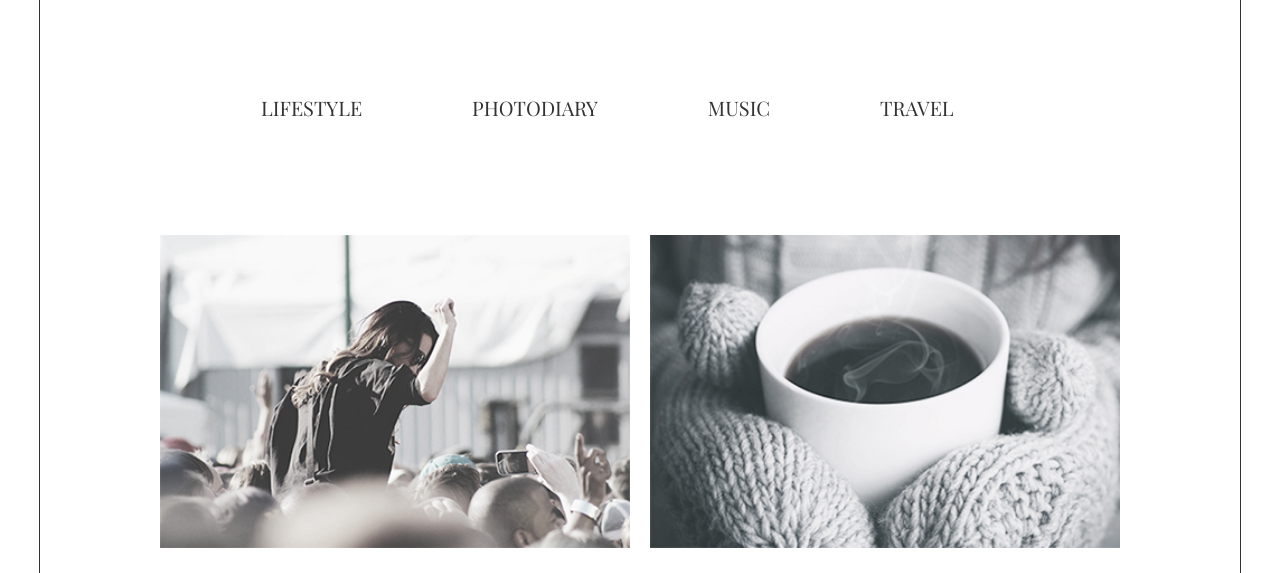
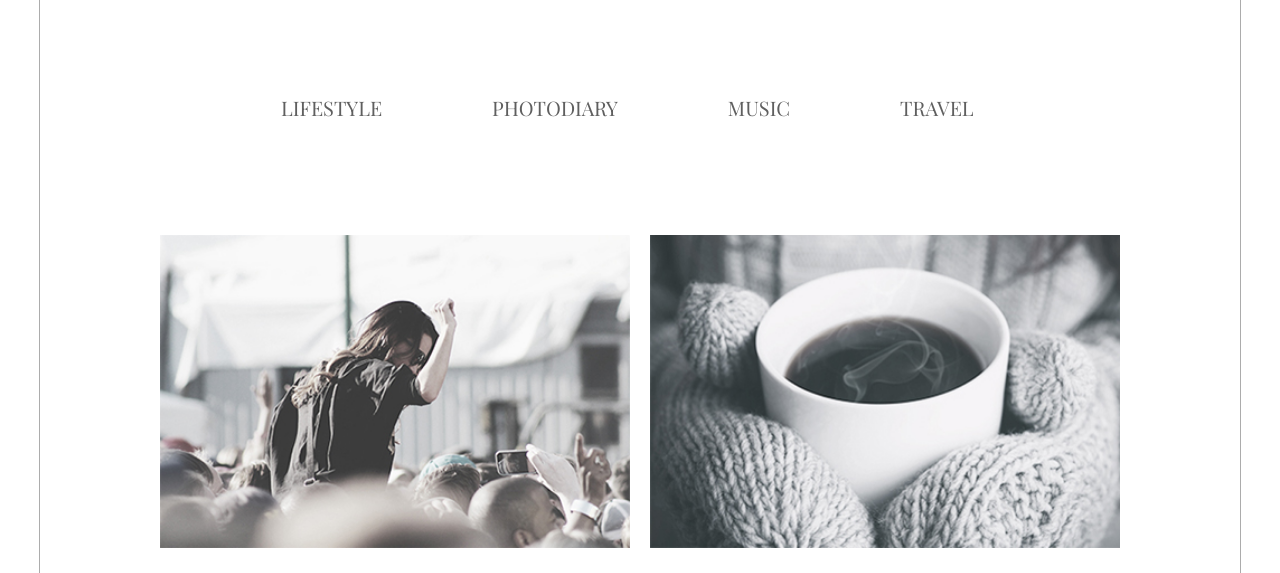
Before and after one commit to maksymmukanovskyi/goit-bootcamp-home-work, a plain HTML site: page html-css/module-03/index.html in a window 1280 px wide. Shown: the top 573 px of the page. Drawn offline with nearby package versions, Linux system fonts and the light colour scheme; a web font is replaced by a local one.

Commit message:
updated wrapper style

```diff
--- a/html-css/module-03/css/base.css
+++ b/html-css/module-03/css/base.css
@@ -7,7 +7,7 @@
  	width: 1200px;
  	margin: auto;
  	padding: 90px 0;
- 	outline: 1px solid #333;
+ 	outline: 1px solid #acacac;
 
 
  }
--- a/html-css/module-03/css/footer.css
+++ b/html-css/module-03/css/footer.css
@@ -4,7 +4,7 @@
  .button{
  	display: block;
  	margin: auto;
- 	border: 1px solid #5f5f5f;
+ 	border: 1px solid #acacac;
  	padding: 15px 32px;
  	font-family: 'Playfair Display', serif;
  	font-size: 16px;
--- a/html-css/module-03/css/header.css
+++ b/html-css/module-03/css/header.css
@@ -7,7 +7,7 @@
 }
 .menu{
 	display: inline-block;
-	margin-left: 200px;
+	margin-left: 220px;
 	list-style: none;
 	font-size: 0;
 
@@ -26,7 +26,7 @@
 	padding: 4px;
 	text-transform: uppercase;
 	text-decoration: none;
-	color: #333;
+	color: #5F5F5F;
 
 }
 .menu-link:hover{
--- a/html-css/module-03/index.html
+++ b/html-css/module-03/index.html
@@ -4,7 +4,7 @@
 	<meta charset="UTF-8">
 	<meta name="author" content="maksym_mukanovskyi">
 	<link rel="stylesheet" href="css/styles.css">
-	<title>Module-3, HomeWork-3</title>
+	<title>(Module-3)HomeWork-3</title>
 </head>
 <body>
 	<div class="wrapper">
@@ -68,10 +68,10 @@
 
 	     <!-----FOOTER------>
 
-	     <footer class="page-footer">
+	    <footer class="page-footer">
 	     	<button class="button">Load more
 	     	</button>
-	     </footer>
+	    </footer>
 
 
 	</div>
```
